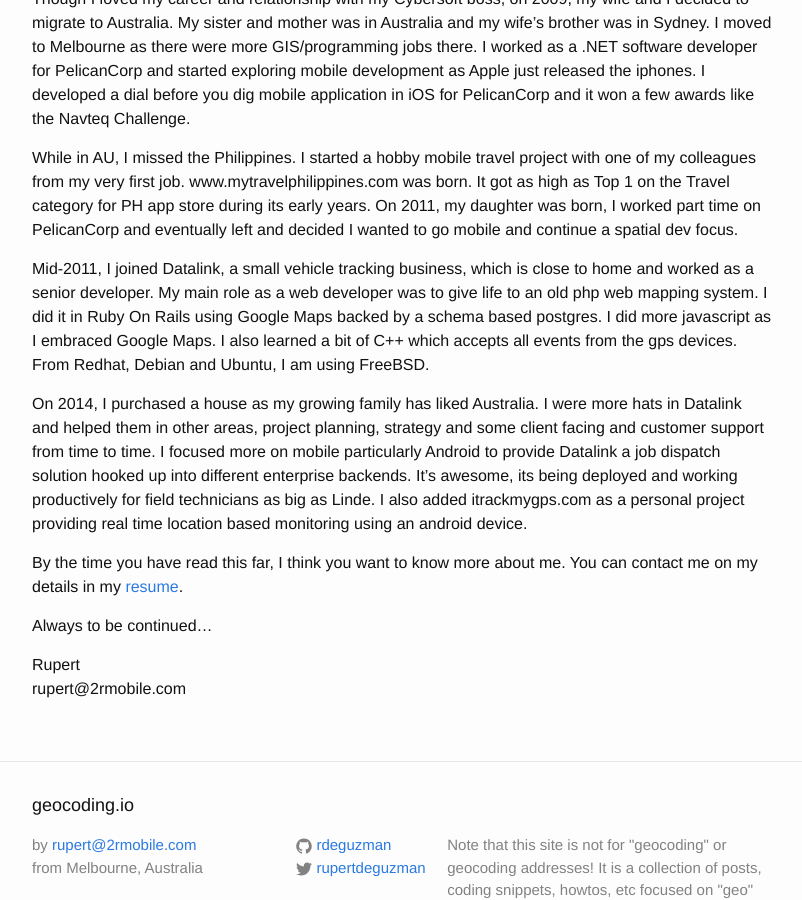
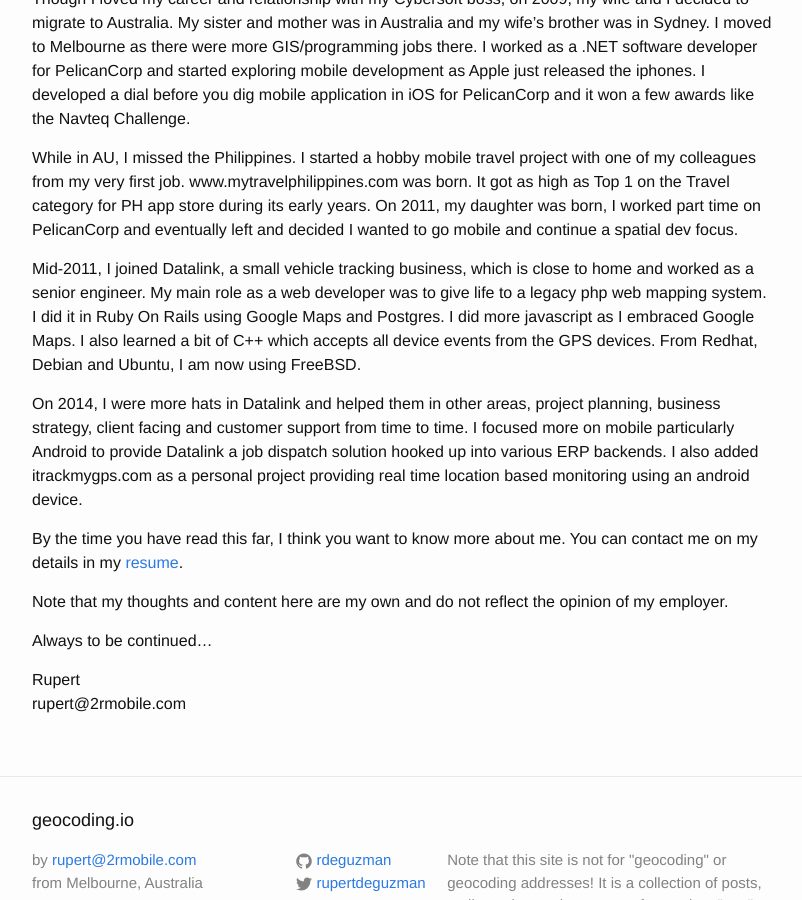
Before and after one commit to rdeguzman/rdeguzman.github.io, a Jekyll site: the page built from about.md, in a window 1280 px wide and 900 px high, scrolled down 1431 px. Shown: the whole window, without its empty margins (238-1040 px from the left). Built offline with Jekyll 4.4.1, drawn with Linux system fonts in a browser that asks for light colours.

Commit message:
Updated About Me

```diff
--- a/about.md
+++ b/about.md
@@ -28,11 +28,13 @@
 
 While in AU, I missed the Philippines.  I started a hobby mobile travel project with one of my colleagues from my very first job.  www.mytravelphilippines.com was born.  It got as high as Top 1 on the Travel category for PH app store during its early years.  On 2011, my daughter was born, I worked part time on PelicanCorp and eventually left and decided I wanted to go mobile and continue a spatial dev focus.
 
-Mid-2011, I joined Datalink, a small vehicle tracking business, which is close to home and worked as a senior developer.  My main role as a web developer was to give life to an old php web mapping system.  I did it in Ruby On Rails using Google Maps backed by a schema based postgres.  I did more javascript as I embraced Google Maps.  I also learned a bit of C++ which accepts all events from the gps devices.  From Redhat, Debian and Ubuntu, I am using FreeBSD.
+Mid-2011, I joined Datalink, a small vehicle tracking business, which is close to home and worked as a senior engineer.  My main role as a web developer was to give life to a legacy php web mapping system.  I did it in Ruby On Rails using Google Maps and Postgres.  I did more javascript as I embraced Google Maps.  I also learned a bit of C++ which accepts all device events from the GPS devices.  From Redhat, Debian and Ubuntu, I am now using FreeBSD.
 
-On 2014, I purchased a house as my growing family has liked Australia.  I were more hats in Datalink and helped them in other areas, project planning, strategy and some client facing and customer support from time to time.  I focused more on mobile particularly Android to provide Datalink a job dispatch solution hooked up into different enterprise backends. It's awesome, its being deployed and working productively for field technicians as big as Linde.  I also added itrackmygps.com as a personal project providing real time location based monitoring using an android device.
+On 2014, I were more hats in Datalink and helped them in other areas, project planning, business strategy, client facing and customer support from time to time.  I focused more on mobile particularly Android to provide Datalink a job dispatch solution hooked up into various ERP backends. I also added itrackmygps.com as a personal project providing real time location based monitoring using an android device.
 
 By the time you have read this far, I think you want to know more about me. You can contact me on my details in my [resume](/resume/).
+
+Note that my thoughts and content here are my own and do not reflect the opinion of my employer.
 
 
 Always to be continued...
```
